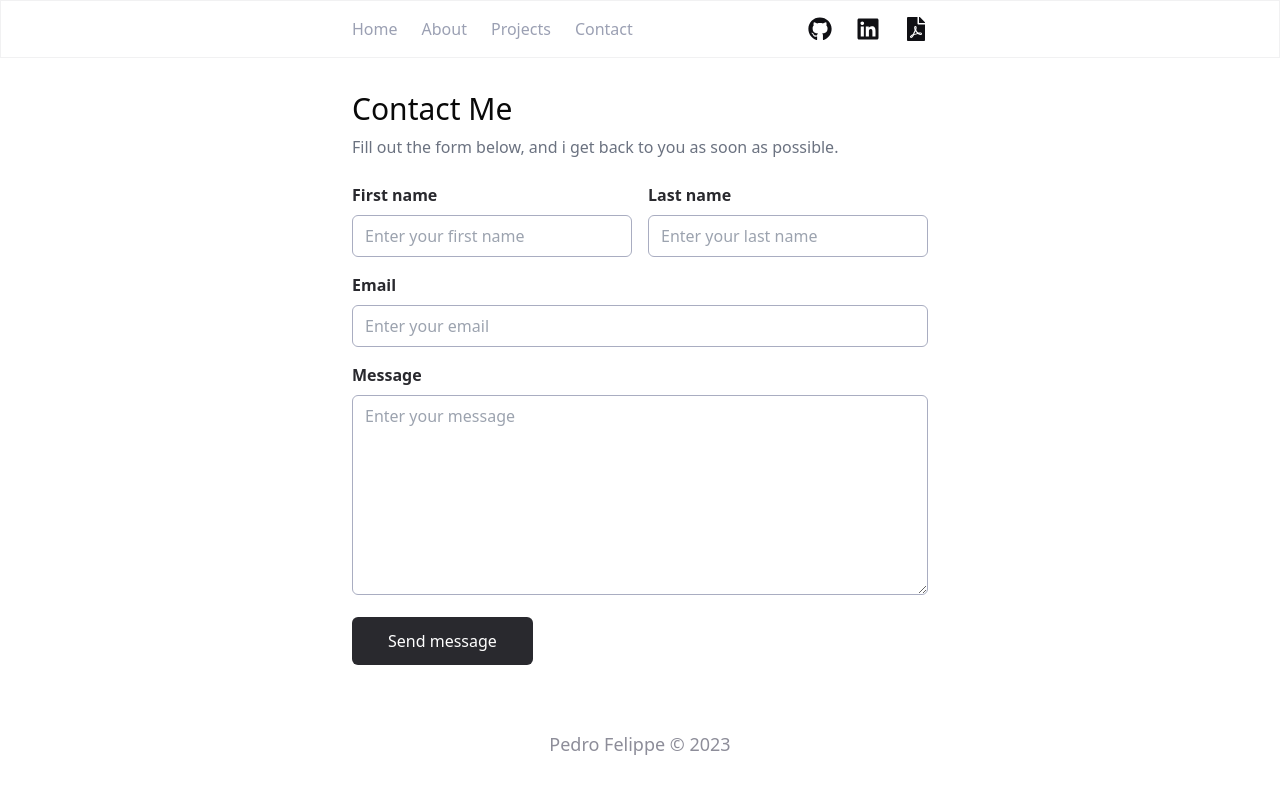
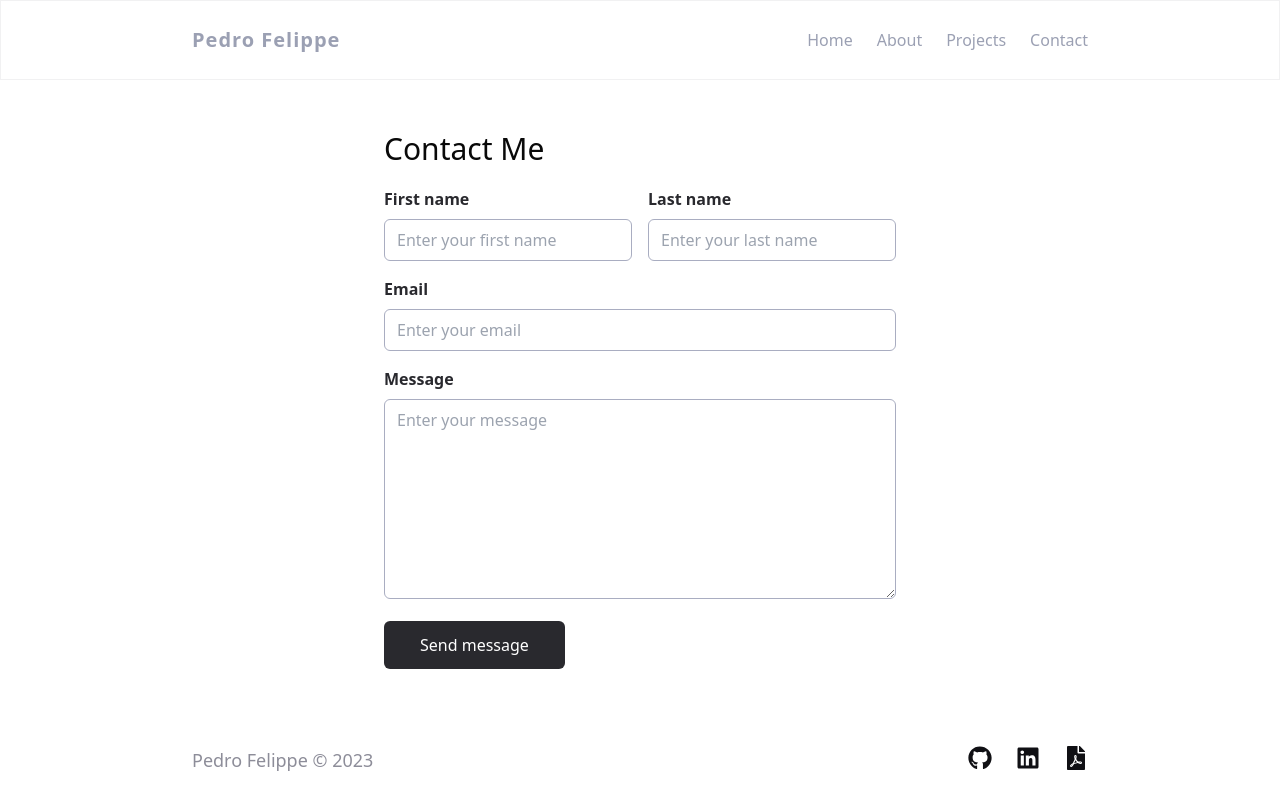
Before and after one commit to pefelippe/Portfolio, a Next.js app: page /contact in a window 1280 px wide. Built offline with nearby package versions, Linux system fonts and the light colour scheme.

Commit message:
header fix

```diff
--- a/src/components/MessageForm.tsx
+++ b/src/components/MessageForm.tsx
@@ -47,12 +47,12 @@ export default function MessageForm({}) {
   };
 
   return (
-    <div className="flex items-center justify-center h-fit min-h-[80vh] text-[#090909]  w-full">
-      <div className="bg-white w-full max-w-xl">
-        <h2 className="text-3xl font-medium mb-2">Contact Me</h2>
-        <p className="text-gray-500 mb-6">
+    <div className="flex items-center justify-center h-fit min-h-[80vh] text-[#090909]  w-full ">
+      <div className="bg-white w-full max-w-lg text-start">
+        <h2 className="text-3xl font-medium mb-5 ">Contact Me</h2>
+        {/*<p className="text-gray-500 mb-4 text-center">
           Fill out the form below, and i get back to you as soon as possible.
-        </p>
+        </p> */}
         <form onSubmit={handleSubmit(onSubmit)} className="space-y-4">
           <div className="grid grid-cols-2 gap-4">
             <div className="space-y-2">
--- a/src/components/layout/Footer.tsx
+++ b/src/components/layout/Footer.tsx
@@ -1,4 +1,6 @@
 import { motion } from "framer-motion";
+
+import Links from "../Links";
 
 function Footer() {
   const year = new Date().getFullYear();
@@ -6,11 +8,12 @@ function Footer() {
   return (
     <motion.footer
       className="text-[#8d8d99] gap-6 justify-center items-center  bg-clip-border bg-transparent  shadow-none
-      overflow-hidden  border-blue-gray-50 transition-colors duration-300 hover:border-blue-gray-100
+      overflow-hidden  border-blue-gray-50 transition-colors duration-300 hover:border-blue-gray-100 h-[10vh]
     font-thin text-sm md:text-md  mx-auto   flex p-8   w-screen flex-col  mr-[15.5px]"
     >
-      <div className="w-full max-w-7xl justify-center items-start mx-auto  flex">
+      <div className="w-full max-w-4xl justify-between items-start mx-auto  flex">
         <p className="flex text-lg">Pedro Felippe © {year}</p>
+        <Links />
       </div>
     </motion.footer>
   );
--- a/src/components/layout/Header.tsx
+++ b/src/components/layout/Header.tsx
@@ -1,19 +1,21 @@
 import { motion } from "framer-motion";
 
 import AnimateLink from "../animated/AnimatedLink";
-import Links from "../Links";
 
 const Navbar = () => {
   return (
     <motion.nav
       className="sticky z-40 w-full backdrop-blur  transition-colors
-    duration-500 left-0 right-0 top-0  text-gray-100
+    duration-500 left-0 right-0 top-0  text-gray-100 h-[10vh]
     items-center justify-center flex mx-auto   border border-b
      border-gray-700/10  max-md:px-8  py-4 text-base
     leading-6 font-normal text-slate-700 dark:text-slate-200 bg-white"
     >
-      <div className="flex w-full max-w-xl justify-between items-center space-x-2">
-        <div className=" flex items-center  space-x-6 justify-center">
+      <div className="flex w-full max-w-4xl justify-between items-center space-x-2">
+        <AnimateLink href="/" className="font-semibold text-xl tracking-[1px]">
+          Pedro Felippe
+        </AnimateLink>
+        <div className=" flex items-center space-x-2  md:space-x-6 justify-center">
           <AnimateLink href="/" className=" headerLink ">
             Home
           </AnimateLink>
@@ -29,7 +31,7 @@ const Navbar = () => {
             Contact
           </AnimateLink>
         </div>
-        <Links />
+        {/* <Links /> */}
       </div>
     </motion.nav>
   );
```
